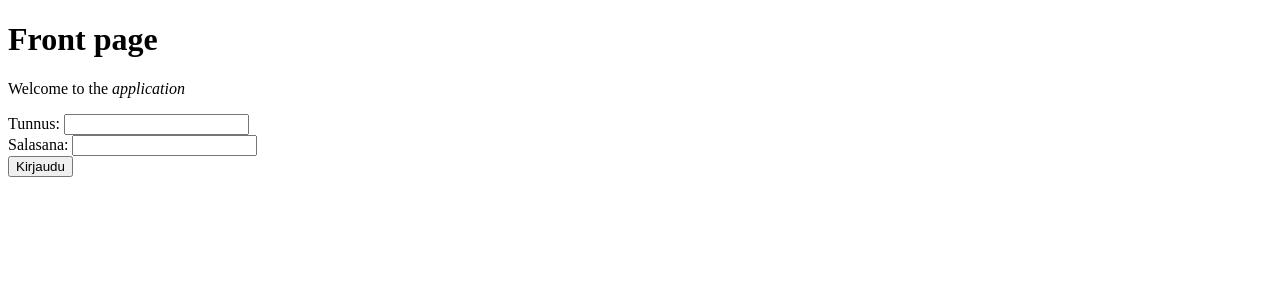
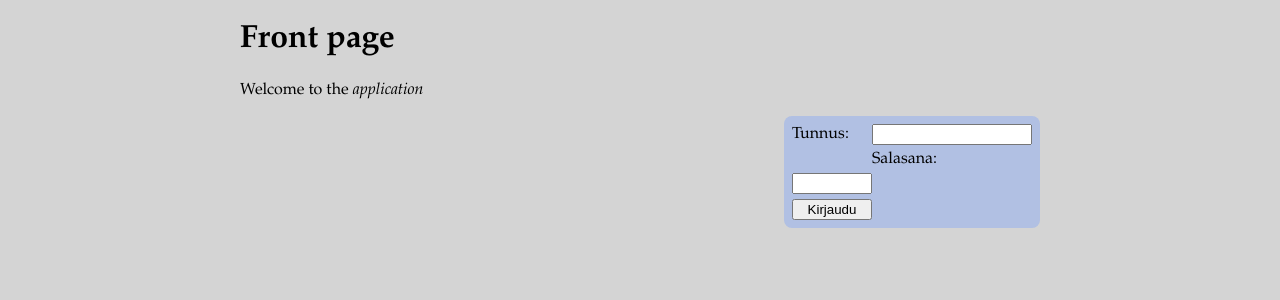
Before and after one commit to nikolaipaukkonen/HY-tsoha22_Kohdetietokanta, a Flask app: template templates/index.html in a window 1280 px wide. Shown: the top 300 px of the page. Run offline with Flask 2, Linux system fonts and the light colour scheme; the template is opened without the code that fills it, so the values that code supplies are empty.

Commit message:
luonnosteltu ulkoasua

```diff
--- /dev/null
+++ b/assets/main.css
@@ -0,0 +1,49 @@
+body {
+    margin: auto;
+    max-width: 50em;
+    font-family: Palatino, "Palatino Linotype", "Palatino LT STD", "Book Antiqua", Georgia, serif;
+    background: #d4d4d4
+}
+
+.header {
+    background: #b1c0e3;
+    font-weight: bold;
+    padding: auto;
+    font-size: 2em;
+    border-radius: .5em;
+    margin-top: .5em;
+}
+
+
+form {
+    float: right;
+    padding: .5em;
+    background: #b1c0e3;
+    border-radius: .5em;
+    max-width: 15em;
+    display  : grid;
+    grid-template-columns: 5em 10em;
+    grid-row-gap: .3em;
+    margin-bottom: 2em;
+    margin-left: 2em;
+
+}
+
+form label, input{
+    margin: auto 0;
+}
+
+form #button {
+    grid-column-start: 2;
+    padding:5px;
+    border: none;
+    text-align: center;
+    width: 5em;
+    margin: auto 0 auto 5.5em;
+    background: gray;
+}
+
+form #button:hover{
+    background: #d4d4d4;
+    color: white;
+}
--- a/templates/index.html
+++ b/templates/index.html
@@ -1,4 +1,6 @@
 <!DOCTYPE html>
+<link rel="stylesheet" href="main.css">
+<meta name="viewport" content="width=device-width, initial-scale=1">
 
 <title>Database of Archaeological Sites</title>
 <h1>Front page</h1>
```
